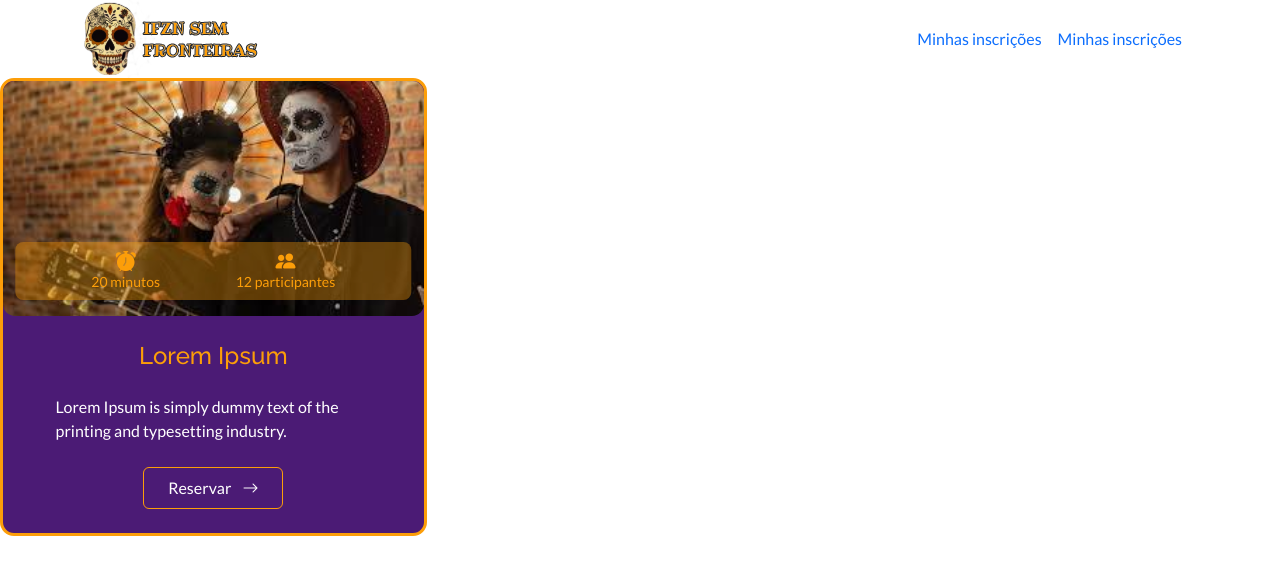
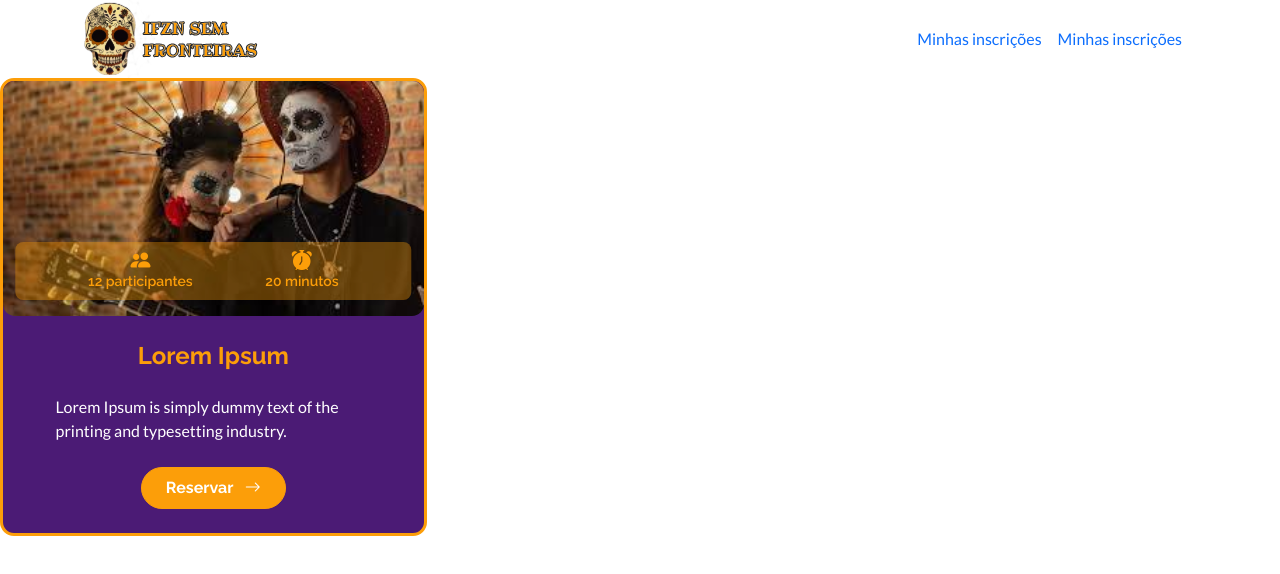
Before and after one commit to svidaniya/ifzn-sem-fronteiras, a Vue app: page / in a window 1280 px wide. Shown: the top 574 px of the page. Built offline with nearby package versions, Linux system fonts and the light colour scheme; a web font is replaced by a local one.

Commit message:
ajeitando card-sala

```diff
--- a/src/assets/css/global.css
+++ b/src/assets/css/global.css
@@ -28,7 +28,7 @@
 
 .color-flower-700{color: var(--flower-700);} .color-flower-800{color: var(--flower-800);} .color-flower-900{color: var(--flower-900);} .color-flower-950{color: var(--flower-950);}
 
-.bg-seashell-1000{background-color: var(--seashell-1000);} .bg-flower-950{background-color: var(--flower-950);} .bg-flower-900{background-color: var(--flower-900);}
+.bg-seashell-1000{background-color: var(--seashell-1000);} .bg-flower-950{background-color: var(--flower-950);} .bg-flower-900{background-color: var(--flower-900);} .bg-california-500{background-color: var(--california-500);}
 
 
 *{
@@ -44,6 +44,7 @@ body{
 h1, h2, h3, h4, h5, h6{
     line-height: 130%;
     font-family: "Raleway", sans-serif;
+    font-weight: 700;
 }
 
 h1{
@@ -101,6 +102,10 @@ a{
     font-family: "Ribeye", sans-serif;
 }
 
+.raleway{
+    font-family: "Raleway", sans-serif;
+}
+
 .w-max{
     width: max-content;
 }
@@ -116,3 +121,8 @@ a{
 .px-2\.5{
     padding-inline: .75rem;
 }
+
+.hover-btn:hover{
+    filter: blur(0.10);
+    box-shadow: 1px 1px;
+}
--- a/src/components/card.vue
+++ b/src/components/card.vue
@@ -12,14 +12,14 @@ const count = ref(0)
     <div class="card-sala bg-flower-900 col-4 d-flex flex-column row-gap-4 align-items-center pb-4">
         <figure class="w-100 position-relative">
             <img class="w-100" src="../assets/bg-card.svg" alt="">
-            <div class="info-bg d-flex justify-content-evenly position-absolute align-items-center rounded-3 py-2 fs-small">
+            <div class="info-bg d-flex justify-content-evenly position-absolute align-items-center rounded-3 py-2 fs-small raleway fw-semibold">
+                <p class="d-flex flex-column align-items-center color-california-500"><i class="fs-extra-large bi bi-people-fill"></i>12 participantes</p>
                 <p class="d-flex flex-column align-items-center color-california-500"><i class="fs-extra-large bi bi-alarm-fill"></i>20 minutos</p>
-                <p class="d-flex flex-column align-items-center color-california-500"><i class="fs-extra-large bi bi-people-fill"></i>12 participantes</p>
             </div>
         </figure>
         <h5 class="color-california-500">Lorem Ipsum</h5>
         <p class="extra-large color-white w-75">Lorem Ipsum is simply dummy text of the printing and typesetting industry.</p>
-        <a href="" class="btn-reservar rounded-2 w-max extra-large color-white px-4 py-2">Reservar <i class="ps-2 bi bi-arrow-right"></i></a>
+        <a href="" class="btn-reservar bg-california-500 raleway fw-bold rounded-5 w-max extra-large color-white px-4 py-2 hover-btn">Reservar <i class="ps-2 bi bi-arrow-right"></i></a>
     </div>
 </template>
 
```
